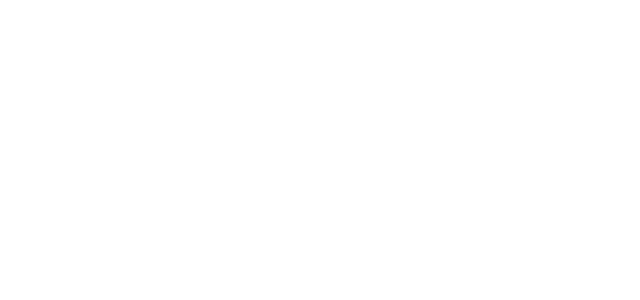
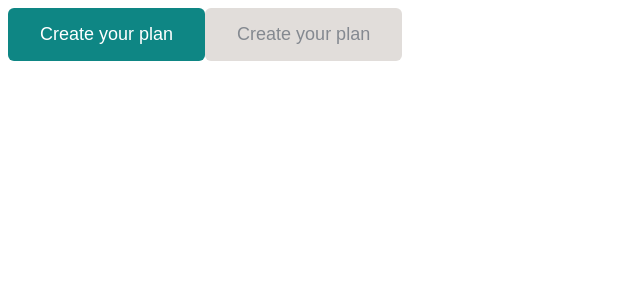
Before and after one commit to maha404/coffeeroasters-subscription-site, a React (Vite) app in the folder coffee-subscription-site/: page / in a window 1280 px wide. Shown: the top 300 px of the page, without its empty margins (0-640 px from the left). Built offline with nearby package versions, Linux system fonts and the light colour scheme.

Commit message:
Add Button component and styles for primary and disabled states

```diff
--- /dev/null
+++ b/coffee-subscription-site/Components/Button.tsx
@@ -0,0 +1,12 @@
+
+interface props {
+    text: string;
+    onClick?: () => void;
+    disabled?: boolean;
+}
+
+export default function Button (props : props) {
+    return (
+       <button onClick={props.onClick} className={props.disabled ? "disabled button" : "primary button"}>{props.text}</button>
+    );
+}
--- a/coffee-subscription-site/src/App.css
+++ b/coffee-subscription-site/src/App.css
@@ -0,0 +1,40 @@
+:root {
+    --neutral-900: #343e4c;
+    --neutral-500: #848990;
+    --neutral-200: #E1DDDA;
+    --neutral-100: #F4F1EB;
+    --neutral-50: #FEFCF6;
+    --neutral-0: #FFFFFF;
+    --teal-600: #0E8684;
+    --teal-300: #66D2CF;
+    --orange-200: #FDD6BA;
+}
+
+.button {
+    border: none;
+    padding: 16px 32px;
+    border-radius: 6px;
+    font-size: 18px;
+    color: var(--neutral-0);
+}
+
+.primary {
+    background-color: var(--teal-600);
+}
+
+.primary:hover {
+    background-color: var(--teal-300);
+    cursor: pointer;
+}
+
+.primary:focus {
+    background-color: var(--teal-600);
+    outline: 2px solid var(--teal-600);
+    outline-offset: 3px;
+}
+
+.disabled {
+    background-color: var(--neutral-200);
+    color: var(--neutral-500);
+    cursor: not-allowed;
+}
--- a/coffee-subscription-site/src/App.tsx
+++ b/coffee-subscription-site/src/App.tsx
@@ -1,10 +1,13 @@
 import './App.css'
+import Button from '../Components/Button';
 
 function App() {
 
   return (
     <>
+     <Button text="Create your plan" onClick={() => alert("Subscribed!")} disabled={false} />
 
+     <Button text="Create your plan" onClick={() => alert("Subscribed!")} disabled={true} />
     </>
   )
 }
```
